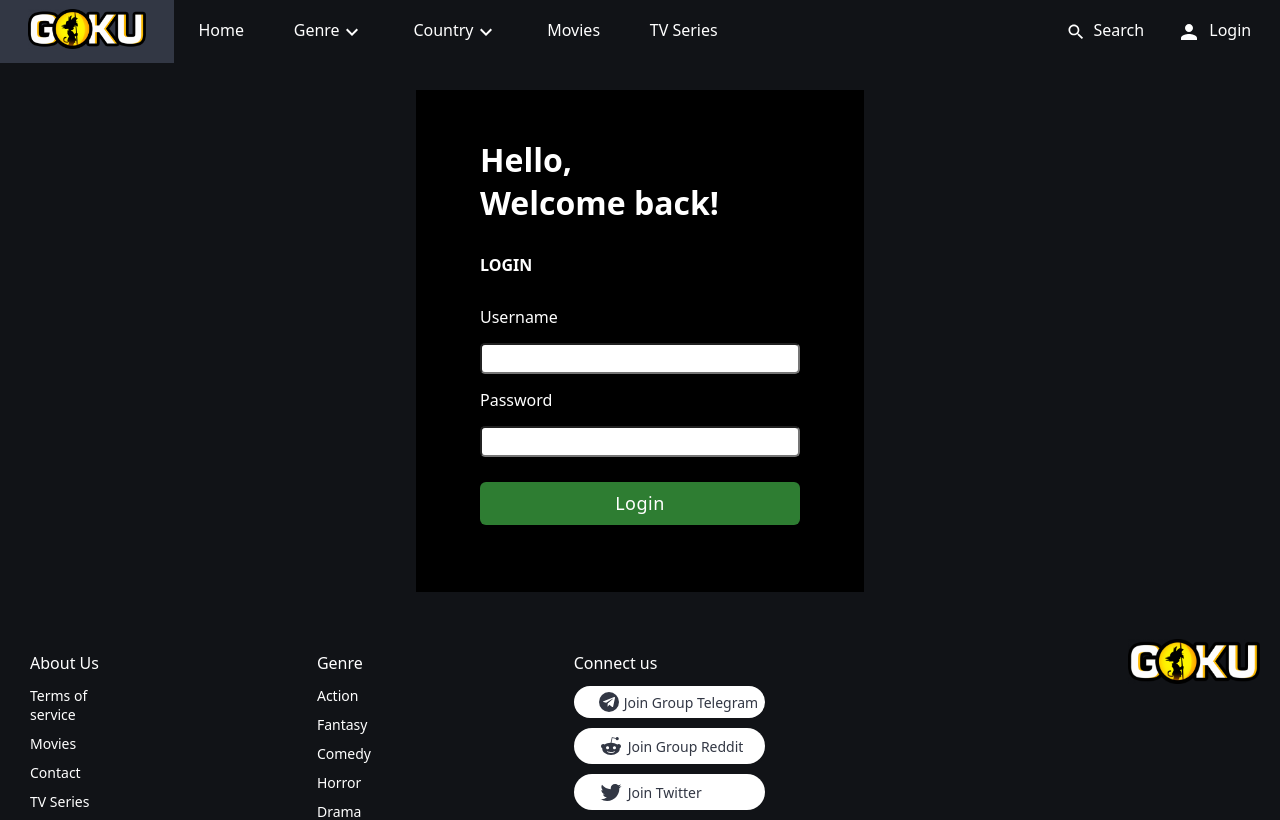
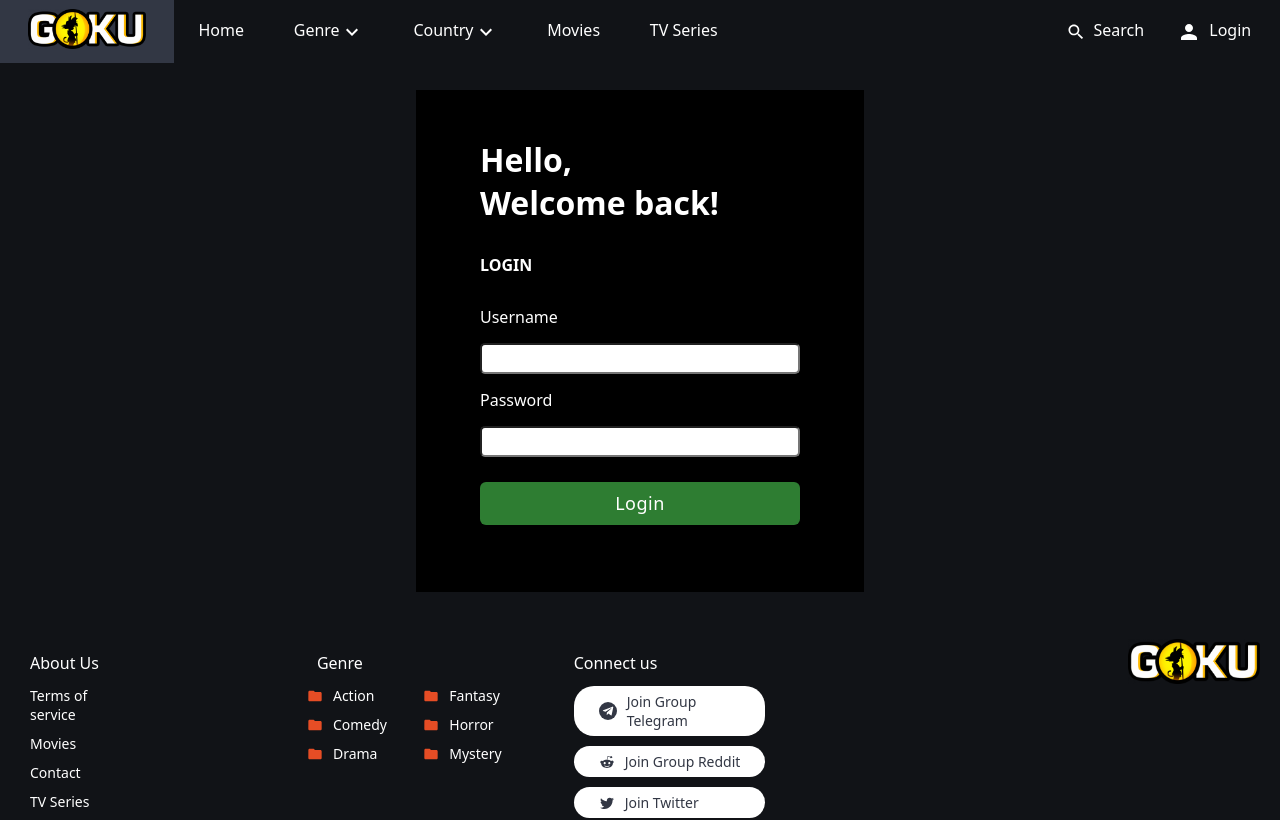
Before and after one commit to RiyazShaik-158/movies_searching, a React (Create React App) app: page /login in a window 1280 px wide. Shown: the top 820 px of the page. Built offline with nearby package versions, Linux system fonts and the light colour scheme.

Commit message:
adjustingFooterLeftOverStyles

```diff
--- a/src/components/Footer/Footer.js
+++ b/src/components/Footer/Footer.js
@@ -1,5 +1,6 @@
 import React from 'react';
 import './footer.scss';
+import FolderIcon from '@mui/icons-material/Folder';
 import TelegramIcon from '@mui/icons-material/Telegram';
 import RedditIcon from '@mui/icons-material/Reddit';
 import TwitterIcon from '@mui/icons-material/Twitter';
@@ -23,12 +24,18 @@ function Footer() {
           <div className='Footer_aboutDiv'>
             <h4>Genre</h4>
             <div className='subMenu_inFooter_genre'>
-              <p>Action</p>
+              {/* <p>Action</p>
               <p>Fantasy</p>
               <p>Comedy</p>
               <p>Horror</p>
               <p>Drama</p>
-              <p>Mystery</p>
+              <p>Mystery</p> */}
+              <div className='Genre_withFolder_div'><FolderIcon fontSize='smaller' className='folderIcon_color'/><p>Action</p></div>
+              <div className='Genre_withFolder_div'><FolderIcon fontSize='smaller' className='folderIcon_color'/><p>Fantasy</p></div>
+              <div className='Genre_withFolder_div'><FolderIcon fontSize='smaller' className='folderIcon_color'/><p>Comedy</p></div>
+              <div className='Genre_withFolder_div'><FolderIcon fontSize='smaller' className='folderIcon_color'/><p>Horror</p></div>
+              <div className='Genre_withFolder_div'><FolderIcon fontSize='smaller' className='folderIcon_color'/><p>Drama</p></div>
+              <div className='Genre_withFolder_div'><FolderIcon fontSize='smaller' className='folderIcon_color'/><p>Mystery</p></div>
             </div>
 
           </div>
@@ -37,9 +44,9 @@ function Footer() {
             <div className='subMenu_inFooter_connections'>
               <div
                 className='connectingIconsDiv'
-              ><TelegramIcon className='telegramIcon'  /><p>Join Group Telegram</p></div>
-              <div className='connectingIconsDiv'><RedditIcon/><p>Join Group Reddit</p></div>
-              <div className='connectingIconsDiv'><TwitterIcon/><p>Join Twitter</p></div>
+              ><TelegramIcon className='telegramIcon' fontSize='smaller' /><p>Join Group Telegram</p></div>
+              <div className='connectingIconsDiv'><RedditIcon fontSize='smaller'/><p>Join Group Reddit</p></div>
+              <div className='connectingIconsDiv'><TwitterIcon fontSize='smaller'/><p>Join Twitter</p></div>
             </div>
 
           </div>
--- a/src/components/Footer/footer.scss
+++ b/src/components/Footer/footer.scss
@@ -49,11 +49,26 @@
                     column-gap: 38px;
                     width: 100%;
                     flex-wrap: wrap;
-                    p{
-                        font-size: 14px;
+                    .Genre_withFolder_div{
+                        display: flex;
+                        align-items: center;
+                        // gap: 6px;
                         width: 37%;
-                        padding-left: 10px;
+                        // padding-left: 5px;
+                        .folderIcon_color{
+                            color: #e64d25;
+                        }
+                        p{
+                            font-size: 14px;
+                            // width: 37%;
+                            padding-left: 10px;
+
+                        }
+                        :hover{
+                            color: #e64d25;
+                        }
                     }
+
                 }
 
 
@@ -66,7 +81,7 @@
 
                     .connectingIconsDiv{
                         display: flex;
-                        gap: 5px;
+                        gap: 10px;
                         align-items: center;
                         // justify-content: center;
                         // height: 15px;
@@ -81,6 +96,10 @@
                         color: #fff;
                         background-color:#e64d25 ;
                     }
+                    :hover .telegramIcon{
+                        color: #e64d25;
+                        background-color: #fff;
+                    }
                     p{
                         font-size: 14px;
                         font-weight: 500;
@@ -91,7 +110,7 @@
                         background-color: #323744;
                         border-radius: 50%;
                         padding: 2px;
-                        font-size: 16px;
+                        font-size: 14px;
                     }
                 }
             }
@@ -123,6 +142,9 @@
                         // align-self: flex-start;
                         // text-align: left;
                     }
+                    :hover{
+                        color: #e64d25;
+                    }
                 }
             }
         }
```
